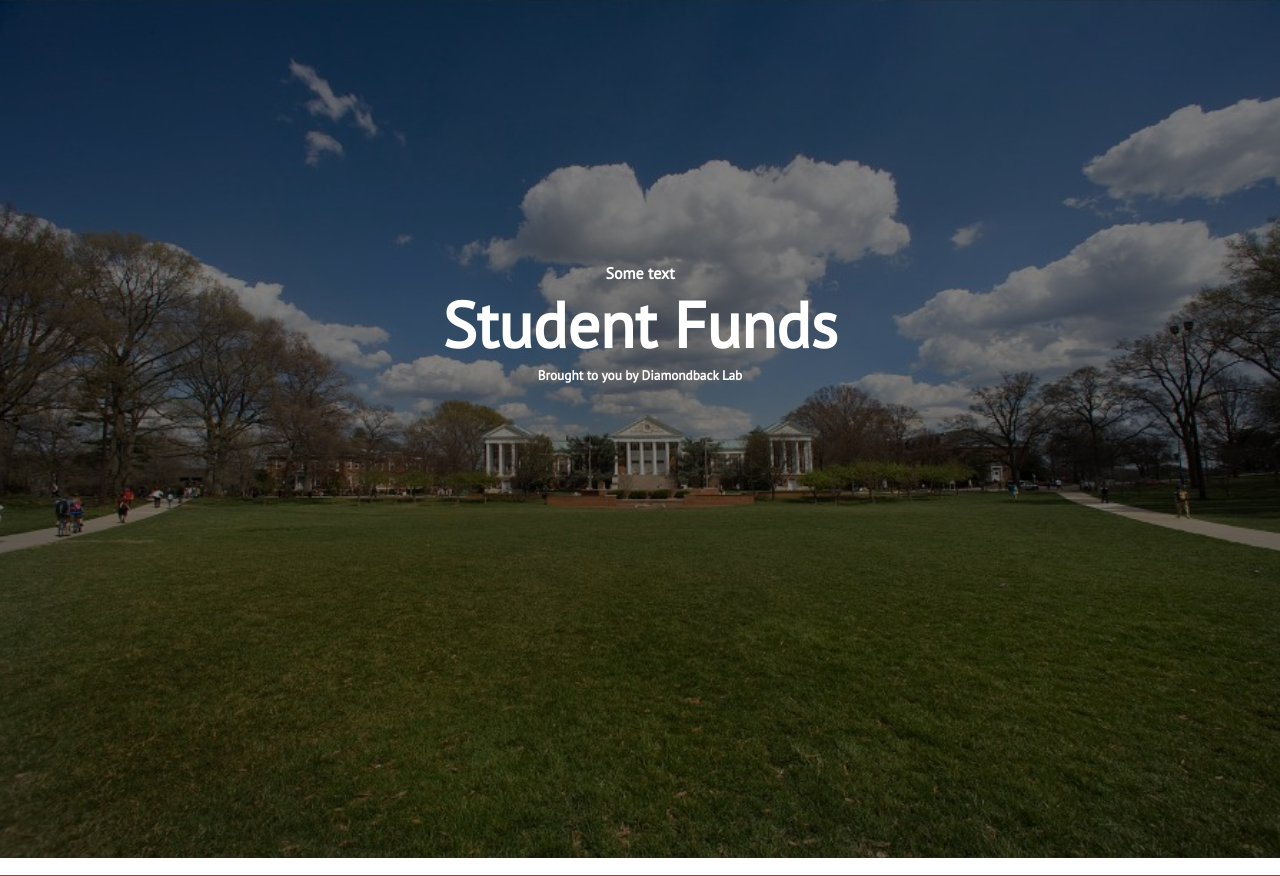
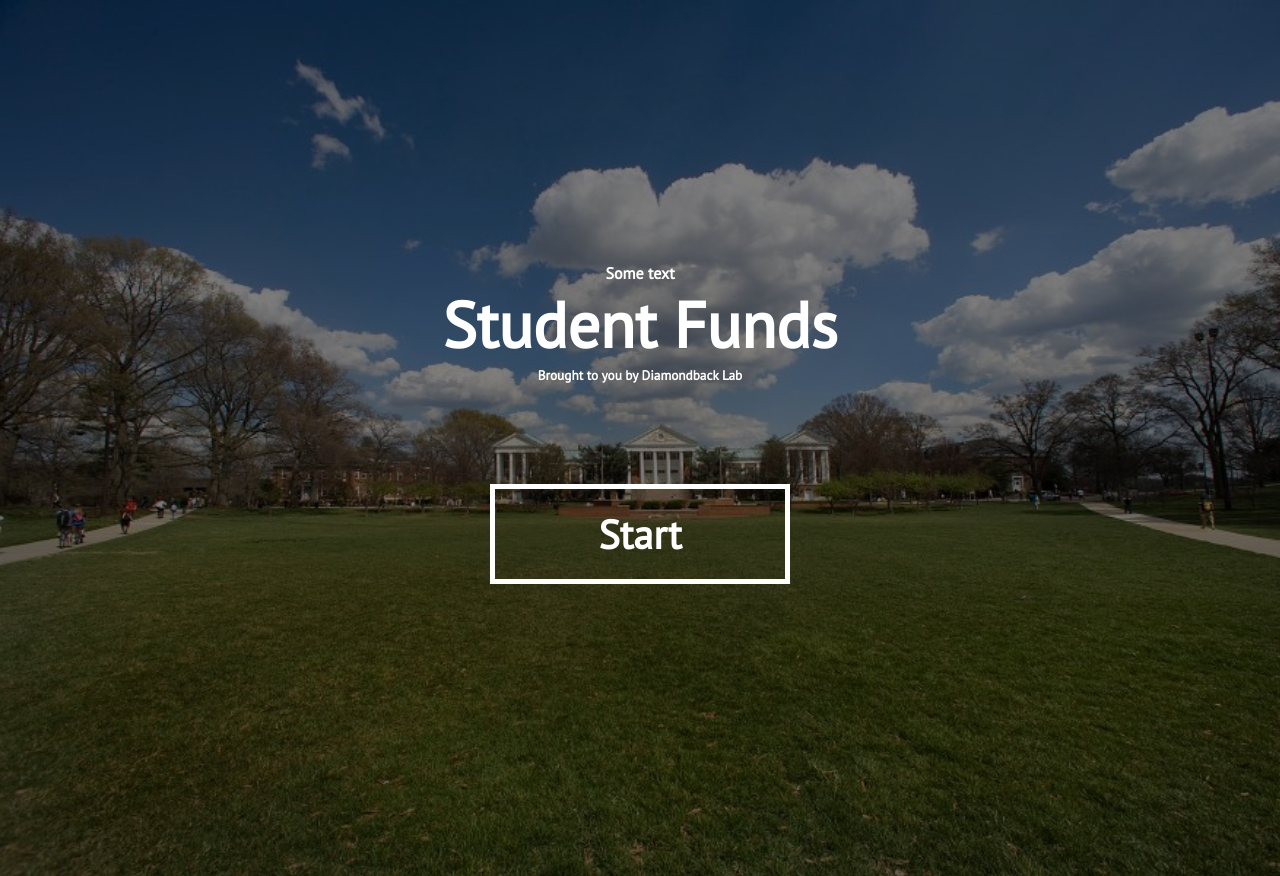
Before and after one commit to The-Diamondback-Lab/SGA-Project, a PHP site: page / in a window 1280 px wide. Run offline with PHP 8.4, Linux system fonts and the light colour scheme; some libraries are stand-ins or nearby versions.

Commit message:
added start button, and other small details...

```diff
--- a/css/styles.css
+++ b/css/styles.css
@@ -35,11 +35,27 @@ section{
     background: url("../assets/images/mckeldin.png");
     background-size: cover;
     color: #FFFFFF;
-    height:98vh;
+    height:100vh;
     border-bottom: 2vh white solid;
 }
 .section-title > .section-content{
     background:rgba(0,0,0,0.5);
+}
+.section-title button{
+    border: thick white solid;
+    color: white;
+    background: transparent;
+    padding:15px;
+    margin:15px;
+    min-width:300px;
+    min-height: 100px;
+    margin-top:100px;
+}
+.section-title button:hover, .section-title button:focus{
+    background: rgba(0, 0, 0, 0.5);
+}
+.section-title button:active, .section-title .selected{
+    background: rgba(0, 0, 0, 0.7);
 }
 
 .form{
@@ -50,7 +66,7 @@ section{
     border-bottom: 1vh white solid;
 }
 
-button {
+.form button {
     border: thick #E51837 solid;
     color: #E51837;
     background: white;
@@ -59,10 +75,10 @@ button {
     min-width:300px;
 
 }
-button:hover, button:focus{
+.form button:hover, .form button:focus{
     background: rgba(255, 255, 255, 0.7);
 }
-button:active, .selected{
+.form button:active, .form .selected{
     background: #E51837;
     color:white;
     border: white;
--- a/index.html
+++ b/index.html
@@ -7,16 +7,17 @@
 
     </head>
 
-    <body>
+    <body ng-controller="formCTRL">
         <div class="content">
             <section class="section-title">
                 <div class="section-content">
                     <h4>Some text</h4>
                     <h1>Student Funds</h1>
                     <h5>Brought to you by Diamondback Lab</h5>
+                    <button ng-click="start()"><h2>Start</h2></button>
                 </div>
             </section>
-            <div class="form" ng-controller="formCTRL">
+            <div class="form" >
                 <section ng-repeat="question in questions track by $index" class="item{{$index}}">
                     <div class="section-content">
                         <h2>{{question.q}}</h2>
@@ -31,7 +32,7 @@
             </section>
         </div>
 
-
+        <script src="http://hammerjs.github.io/dist/hammer.min.js"></script>
         <script src="https://ajax.googleapis.com/ajax/libs/angularjs/1.3.14/angular.min.js"></script>
         <script src="https://ajax.googleapis.com/ajax/libs/jquery/1.11.2/jquery.min.js"></script>
         <script src="js/main.js"></script>
--- a/js/main.js
+++ b/js/main.js
@@ -46,6 +46,17 @@ angular.module("app", [])
                     scrolling = false
                 });
             }
+        }
+
+        $scope.start = function(){
+            breadcrumb.push(currPage);
+            currPage = 1;
+            scrolling = true;
+            $(".content").animate({
+                scrollTop: $(".content section")[currPage].offsetTop, easing: "easeout"
+            }, 750, 0, function () {
+                scrolling = false
+            });
         }
 
         $scope.questions = [
```
